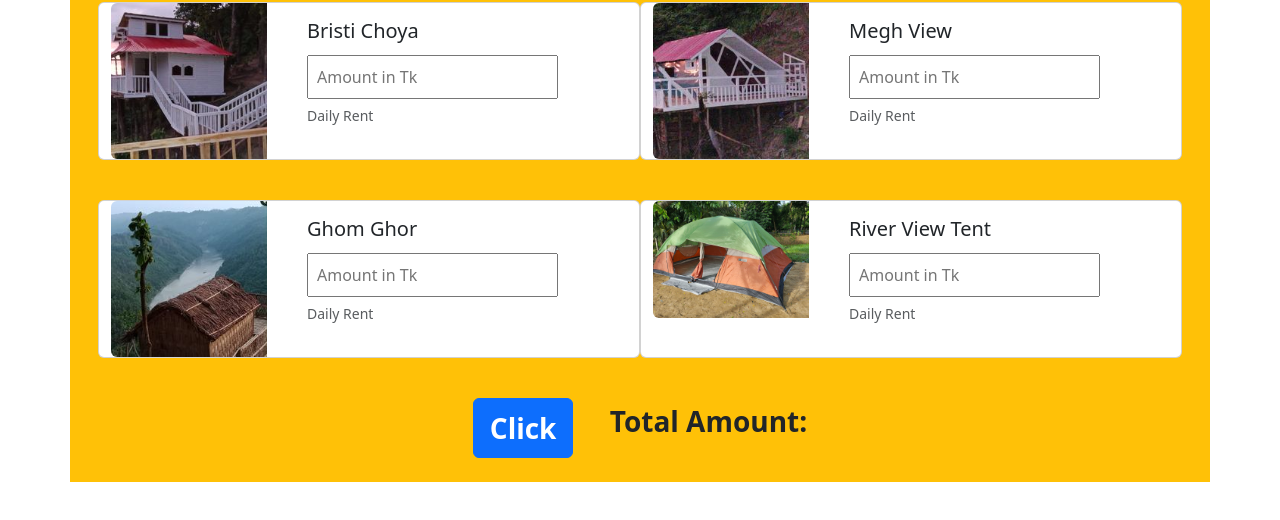
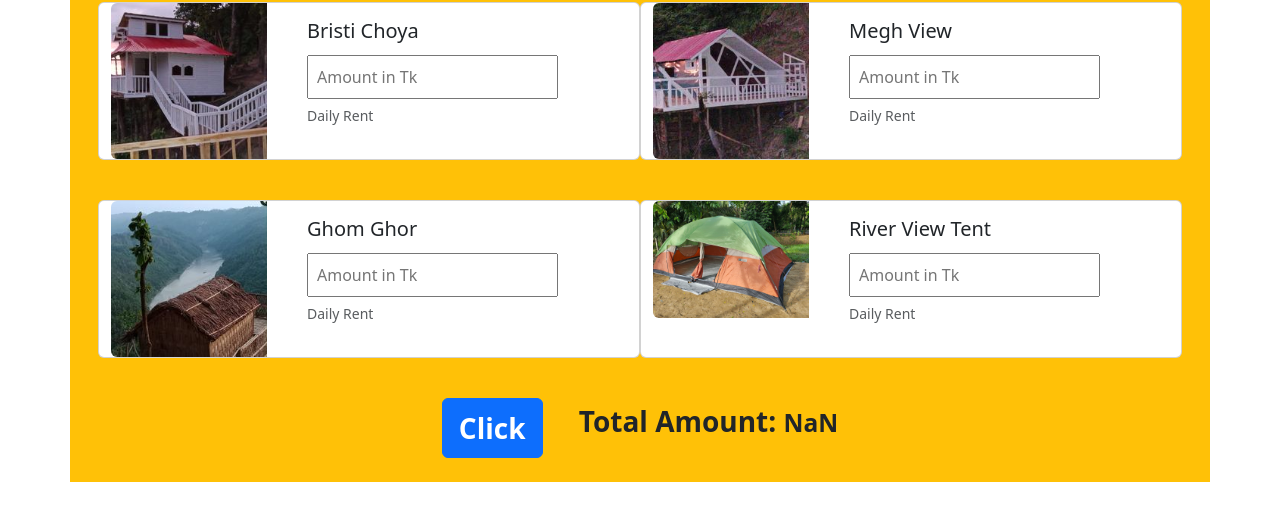
Before and after one commit to ahkamulbd/riverViewRentCart, a plain HTML site: page index.html in a window 1280 px wide. Both pictures are taken after a click on the button "Click". Shown: the part 214-734 px from the top of the page. Drawn offline with nearby package versions, Linux system fonts and the light colour scheme.

Commit message:
Javascript codes written to count total rent

```diff
--- a/index.html
+++ b/index.html
@@ -29,7 +29,7 @@
                     <div class="card-body">
                       <h5 class="card-title">Bristi Choya</h5>
                       <input id="bristiChoya-field" type="text" class="px-2 py-2 my-1" placeholder="Amount in Tk">
-                      <p class="card-text"><small class="text-body-secondary">Daily Rent</small></p>
+                      <p class="card-text"><small id="abc" class="text-body-secondary">Daily Rent</small></p>
                     </div>
                   </div>
                 </div>
@@ -42,7 +42,7 @@
                   <div class="col-md-8">
                     <div class="card-body">
                       <h5 class="card-title">Megh View</h5>
-                      <input id="meghView-filed" type="text" class="px-2 py-2 my-1" placeholder="Amount in Tk">
+                      <input id="meghView-field" type="text" class="px-2 py-2 my-1" placeholder="Amount in Tk">
                       <p class="card-text"><small class="text-body-secondary">Daily Rent</small></p>
                     </div>
                   </div>
@@ -78,8 +78,8 @@
             </div>
 
             <section class="text-center my-4">
-                <button class="btn btn-primary me-3 px-3 py-2 fs-3 fw-bold">Click</button>
-                <h4 class="d-inline ms-3 fs-3 fw-bold">Total Amount: <small></small></h4>
+                <button id="click-btn" class="btn btn-primary me-3 px-3 py-2 fs-3 fw-bold">Click</button>
+                <h4 class="d-inline ms-3 fs-3 fw-bold">Total Amount: <small id="show-total-rent"></small></h4>
             </section>
 
         </div>
--- a/js/script.js
+++ b/js/script.js
@@ -1,14 +1,25 @@
-let bristiChoyaField = document.getElementById('bristiChoya-field');
-let bristiChoyaFieldText = bristiChoyaField.innerText;
+document.getElementById('click-btn').addEventListener('click', () =>{
+    let bristiChoyaField = document.getElementById('bristiChoya-field');
+    let bristiChoyaFieldText = bristiChoyaField.value;
+    let bristiChoyaRent = parseFloat(bristiChoyaFieldText);
 
-console.log(bristiChoyaFieldText);
+    //  console.log(typeof(bristiChoyaRent));
 
+    let meghViewField = document.getElementById('meghView-field');
+    let meghViewFieldText = meghViewField.value;
+    let meghViewRent = parseFloat(meghViewFieldText);
 
-let meghViewField = document.getElementById('meghView-filed');
-let meghViewFieldText = meghViewField.innerText;
+    let ghomGhorField = document.getElementById('ghomGhor-filed');
+    let ghomGhorFieldText = ghomGhorField.value;
+    let ghomGhorRent = parseFloat(ghomGhorFieldText);
 
-let ghomGhorField = document.getElementById('ghomGhor-filed');
-let ghomGhorFieldText = ghomGhorField.innerText;
+    let tentField = document.getElementById('tent-field');
+    let tentFieldText = tentField.value;
+    let tentRent = parseFloat(tentFieldText);
 
-let tentField = document.getElementById('tent-field');
-let tentFieldText = tentField.innerText;
+    let totalRent = bristiChoyaRent + meghViewRent + ghomGhorRent + tentRent;
+    let totalRentFixed = totalRent.toFixed(2);
+
+    let showTotalRent = document.getElementById('show-total-rent');
+    showTotalRent.innerText = totalRentFixed;
+})
```
